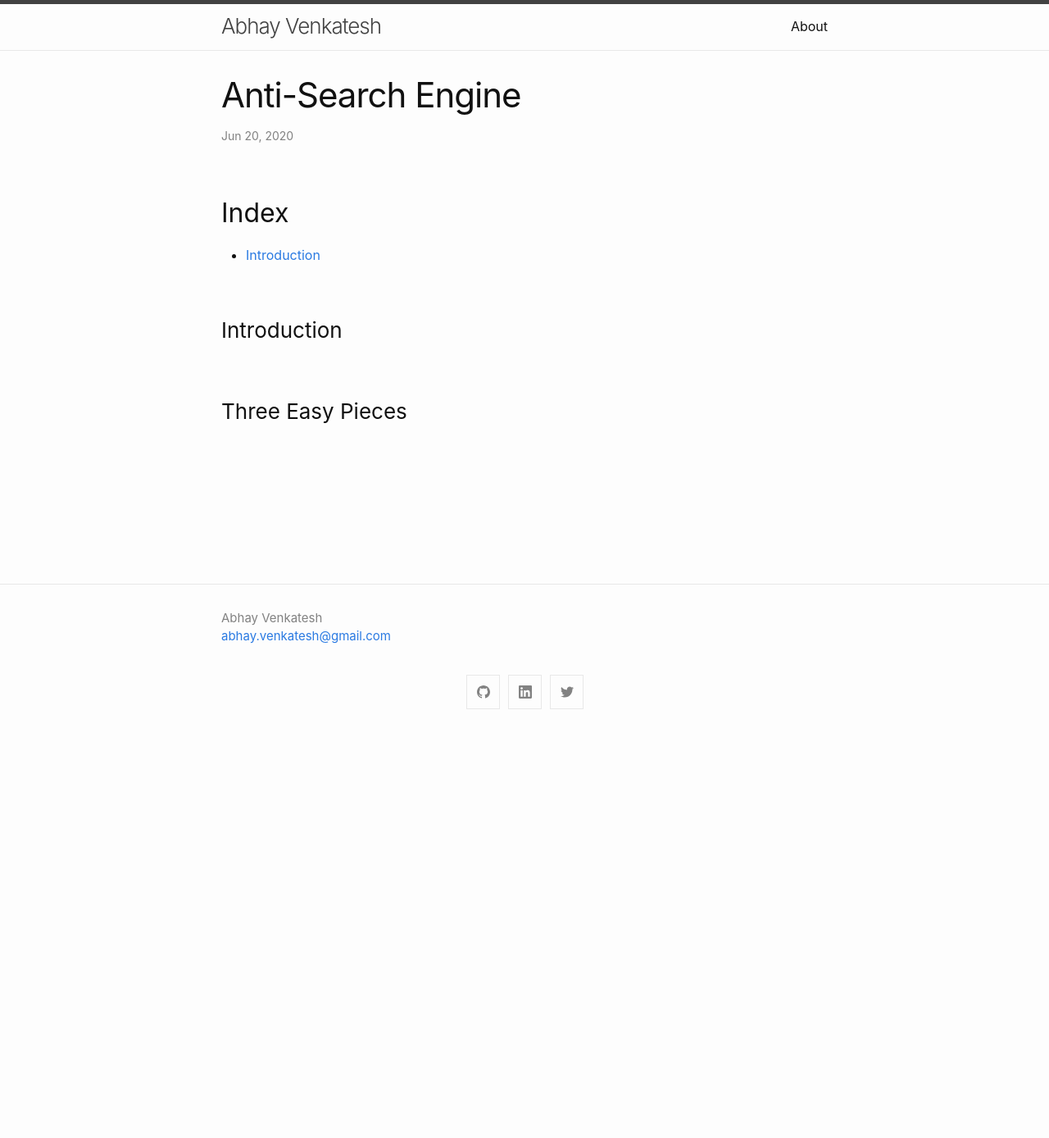
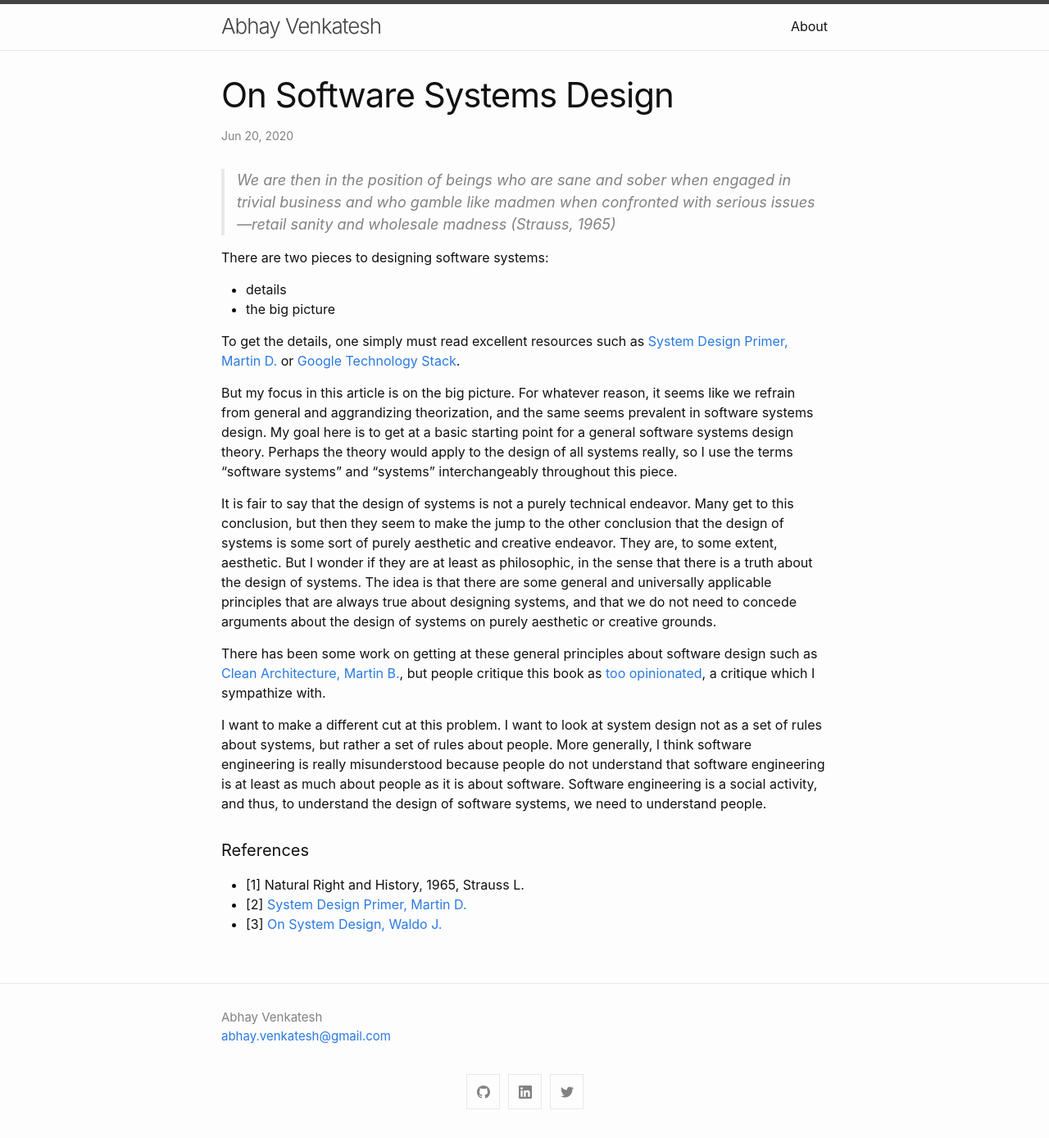
Before and after one commit to abhay-venkatesh/abhay-venkatesh.github.io, a Jekyll site: the page built from _posts/2020-06-20-system-design.md, in a window 1280 px wide. Shown: the whole page at 82% size. Built offline with Jekyll 4.4.1, drawn with Linux system fonts in a browser that asks for light colours; before the commit the page ends 900 px from its top, so only the background shows below that.

Commit message:
good starting point

```diff
--- a/_posts/2020-06-20-system-design.md
+++ b/_posts/2020-06-20-system-design.md
@@ -1,12 +1,26 @@
 ---
 layout: post
-title: "Anti-Search Engine"
+title: "On Software Systems Design"
 categories: misc
 ---
 
-## Index
-- [Introduction](#Introduction)
+> We are then in the position of beings who are sane and sober when engaged in trivial business and who gamble like madmen when confronted with serious issues—retail sanity and wholesale madness (Strauss, 1965)
 
-### Introduction
+There are two pieces to designing software systems:
+- details
+- the big picture
 
-### Three Easy Pieces
+To get the details, one simply must read excellent resources such as [System Design Primer, Martin D.](https://github.com/donnemartin/system-design-primer) or [Google Technology Stack](http://michaelnielsen.org/blog/lecture-course-the-google-technology-stack/).
+
+But my focus in this article is on the big picture. For whatever reason, it seems like we refrain from general and aggrandizing theorization, and the same seems prevalent in software systems design. My goal here is to get at a basic starting point for a general software systems design theory. Perhaps the theory would apply to the design of all systems really, so I use the terms "software systems" and "systems" interchangeably throughout this piece.
+
+It is fair to say that the design of systems is not a purely technical endeavor. Many get to this conclusion, but then they seem to make the jump to the other conclusion that the design of systems is some sort of purely aesthetic and creative endeavor. They are, to some extent, aesthetic. But I wonder if they are at least as philosophic, in the sense that there is a truth about the design of systems. The idea is that there are some general and universally applicable principles that are always true about designing systems, and that we do not need to concede arguments about the design of systems on purely aesthetic or creative grounds.
+
+There has been some work on getting at these general principles about software design such as [Clean Architecture, Martin B.](https://www.amazon.com/Clean-Architecture-Craftsmans-Software-Structure/dp/0134494164), but people critique this book as [too opinionated](https://twitter.com/etscrivner/status/1260584368407445504?s=20), a critique which I sympathize with.
+
+I want to make a different cut at this problem. I want to look at system design not as a set of rules about systems, but rather a set of rules about people. More generally, I think software engineering is really misunderstood because people do not understand that software engineering is at least as much about people as it is about software. Software engineering is a social activity, and thus, to understand the design of software systems, we need to understand people.
+
+#### References
+- [1] Natural Right and History, 1965, Strauss L.
+- [2] [System Design Primer, Martin D.](https://github.com/donnemartin/system-design-primer)
+- [3] [On System Design, Waldo J.](https://scholar.harvard.edu/files/waldo/files/ps-2006-6.pdf)
```
